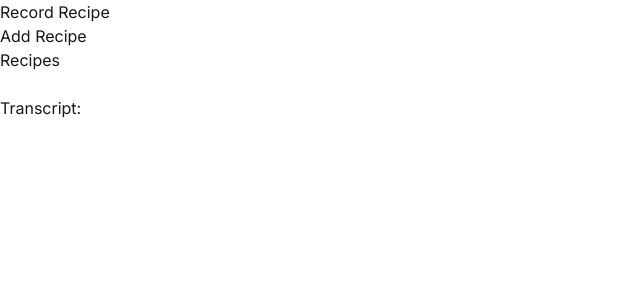
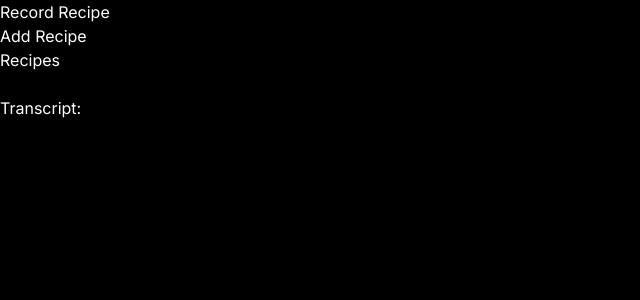
Before and after one commit to ryw27/recip-voice, a Next.js app: page / in a window 1280 px wide. Shown: the top 300 px of the page, without its empty margins (0-640 px from the left). Built offline with nearby package versions, Linux system fonts and the light colour scheme; a web font is replaced by a local one.

Commit message:
changed color scheme

```diff
--- a/src/app/globals.css
+++ b/src/app/globals.css
@@ -3,14 +3,14 @@
 @tailwind utilities;
 
 :root {
-  --background: #ffffff;
-  --foreground: #171717;
+  --background: black;
+  --foreground: white;
 }
 
 @media (prefers-color-scheme: dark) {
   :root {
-    --foreground: #0a0a0a;
-    --background: white;
+    --background: black;
+    --foreground: white;
   }
 }
 
```
